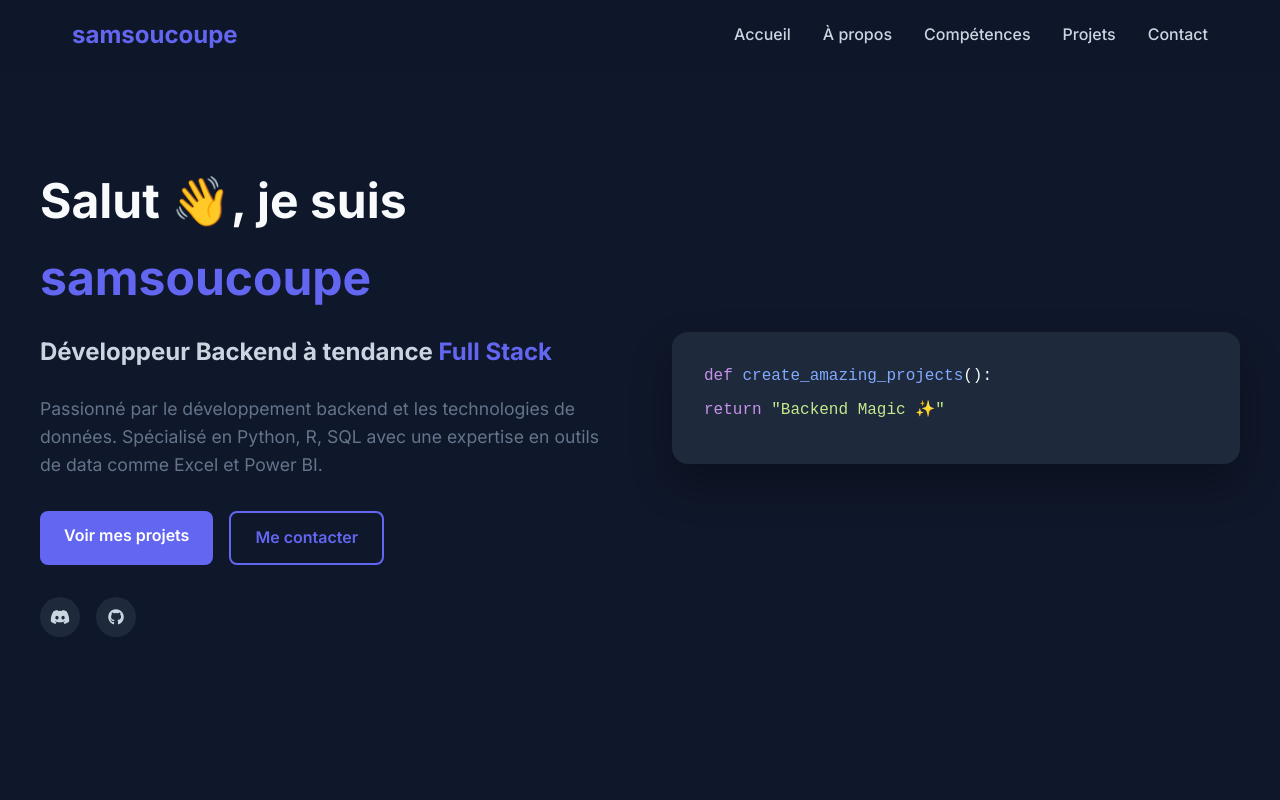
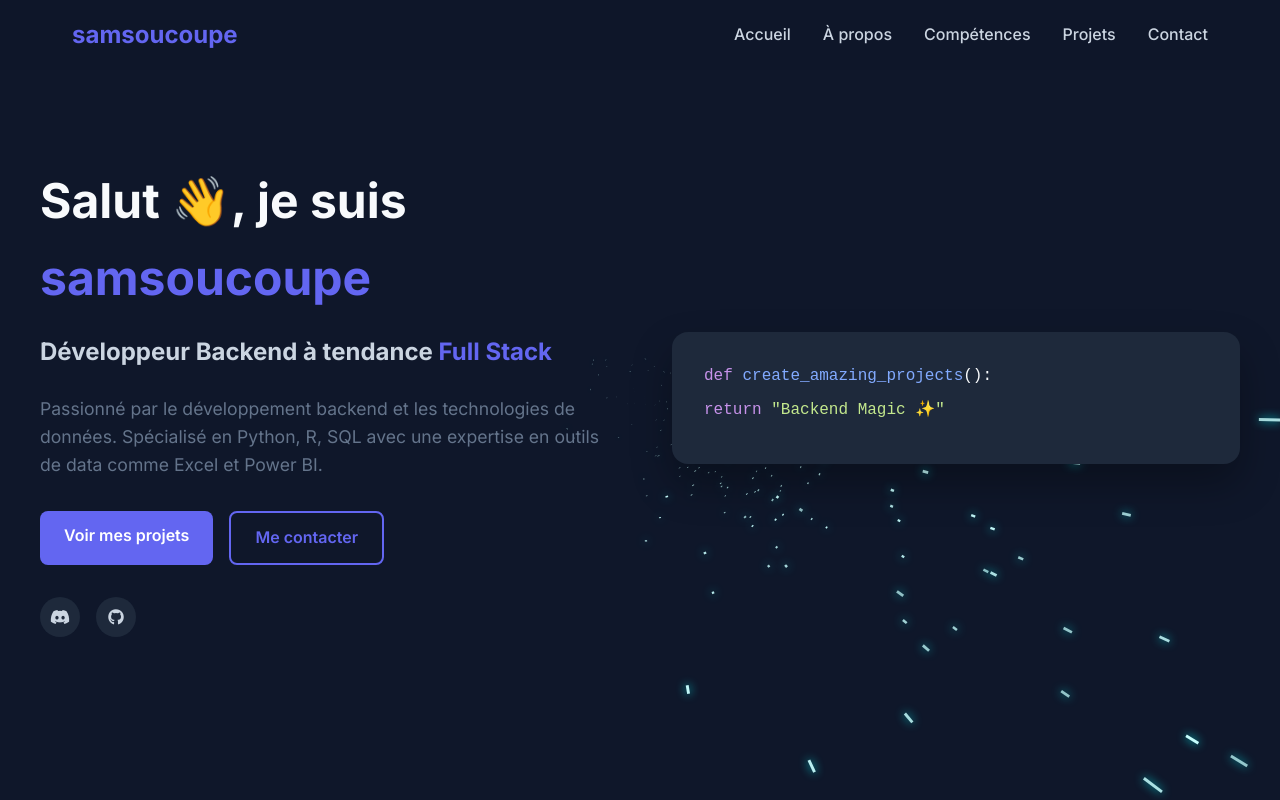
Before and after one commit to samsoucoupe/samsoucoupe, a plain HTML site: page index.html in a window 1280 px wide. Shown: the top 800 px of the page. Drawn offline with Linux system fonts and the light colour scheme; animation ran at ten frames a second.

Commit message:
feat: add starfield animation with canvas and controls

```diff
--- a/index.html
+++ b/index.html
@@ -600,6 +600,10 @@
         </div>
     </footer>
 
+    <canvas id="starfield" style="position:fixed;top:0;left:0;width:100vw;height:100vh;z-index:-1;pointer-events:none;"></canvas>
+    <!-- Starfield Controls -->
+    <!-- Starfield Controls removed: always in étoile mode -->
+    <script src="js/starfield.js"></script>
     <script src="js/script.js"></script>
 </body>
 
--- /dev/null
+++ b/js/starfield.js
@@ -0,0 +1,128 @@
+const canvas = document.getElementById('starfield');
+const ctx = canvas.getContext('2d');
+
+let stars = [];
+const STAR_COUNT = 180;
+const STAR_SPEED = 0.7;
+const STAR_SIZE = 1.2;
+
+function resizeStarfield() {
+    canvas.width = window.innerWidth;
+    canvas.height = window.innerHeight;
+}
+
+function createStars() {
+    stars = [];
+    for (let i = 0; i < STAR_COUNT; i++) {
+        stars.push({
+            x: Math.random() * canvas.width,
+            y: Math.random() * canvas.height,
+            z: Math.random() * canvas.width,
+            o: 0.7 + Math.random() * 0.3
+        });
+    }
+}
+
+function drawStars() {
+    ctx.clearRect(0, 0, canvas.width, canvas.height);
+    for (let i = 0; i < STAR_COUNT; i++) {
+        let star = stars[i];
+        let k = 128.0 / star.z;
+        let sx = star.x * k + canvas.width / 2;
+        let sy = star.y * k + canvas.height / 2;
+        if (sx < 0 || sx >= canvas.width || sy < 0 || sy >= canvas.height) {
+            // Reset star
+            star.x = Math.random() * canvas.width - canvas.width / 2;
+            star.y = Math.random() * canvas.height - canvas.height / 2;
+            star.z = canvas.width;
+        }
+        let size = STAR_SIZE * (1 - star.z / canvas.width);
+        ctx.beginPath();
+        ctx.arc(sx, sy, size, 0, 2 * Math.PI);
+        ctx.fillStyle = `rgba(200,255,255,${star.o})`;
+        ctx.shadowColor = '#0ff';
+        ctx.shadowBlur = 8;
+        ctx.fill();
+        ctx.shadowBlur = 0;
+    }
+}
+
+function moveStars() {
+    for (let i = 0; i < STAR_COUNT; i++) {
+        stars[i].z -= STAR_SPEED;
+        if (stars[i].z <= 0) {
+            stars[i].z = canvas.width;
+        }
+    }
+}
+
+function animateStarfield() {
+    moveStars();
+    drawStars();
+    requestAnimationFrame(animateStarfield);
+}
+
+window.addEventListener('resize', () => {
+    resizeStarfield();
+    createStars();
+});
+
+window.addEventListener('DOMContentLoaded', () => {
+    resizeStarfield();
+    createStars();
+    animateStarfield();
+});
+
+// --- Starfield: Space Travel (warp) effect ---
+
+function drawSpaceTravelStarfield() {
+    ctx.clearRect(0, 0, canvas.width, canvas.height);
+    for (let i = 0; i < STAR_COUNT; i++) {
+        let star = stars[i];
+        // Perspective projection (simulate 3D)
+        let k = 128.0 / star.z;
+        let sx = star.x * k + canvas.width / 2;
+        let sy = star.y * k + canvas.height / 2;
+        // Warp line effect: draw a streak from previous to current position
+        let prevZ = star.z + STAR_SPEED * 8;
+        let prevK = 128.0 / prevZ;
+        let px = star.x * prevK + canvas.width / 2;
+        let py = star.y * prevK + canvas.height / 2;
+        ctx.save();
+        ctx.beginPath();
+        ctx.moveTo(px, py);
+        ctx.lineTo(sx, sy);
+        ctx.strokeStyle = `rgba(200,255,255,${star.o})`;
+        ctx.lineWidth = 1.2 + 2 * (1 - star.z / canvas.width);
+        ctx.shadowColor = '#0ff';
+        ctx.shadowBlur = 10;
+        ctx.stroke();
+        ctx.shadowBlur = 0;
+        ctx.restore();
+    }
+}
+
+function moveSpaceTravelStars() {
+    for (let i = 0; i < STAR_COUNT; i++) {
+        stars[i].z -= STAR_SPEED * 2.2; // Faster for warp effect
+        if (stars[i].z <= 0.5) {
+            // Reset star to far away
+            stars[i].x = Math.random() * canvas.width - canvas.width / 2;
+            stars[i].y = Math.random() * canvas.height - canvas.height / 2;
+            stars[i].z = canvas.width;
+            stars[i].o = 0.7 + Math.random() * 0.3;
+        }
+    }
+}
+
+function animateSpaceTravelStarfield() {
+    moveSpaceTravelStars();
+    drawSpaceTravelStarfield();
+    requestAnimationFrame(animateSpaceTravelStarfield);
+}
+
+window.addEventListener('DOMContentLoaded', () => {
+    resizeStarfield();
+    createStars();
+    animateSpaceTravelStarfield();
+});
```
